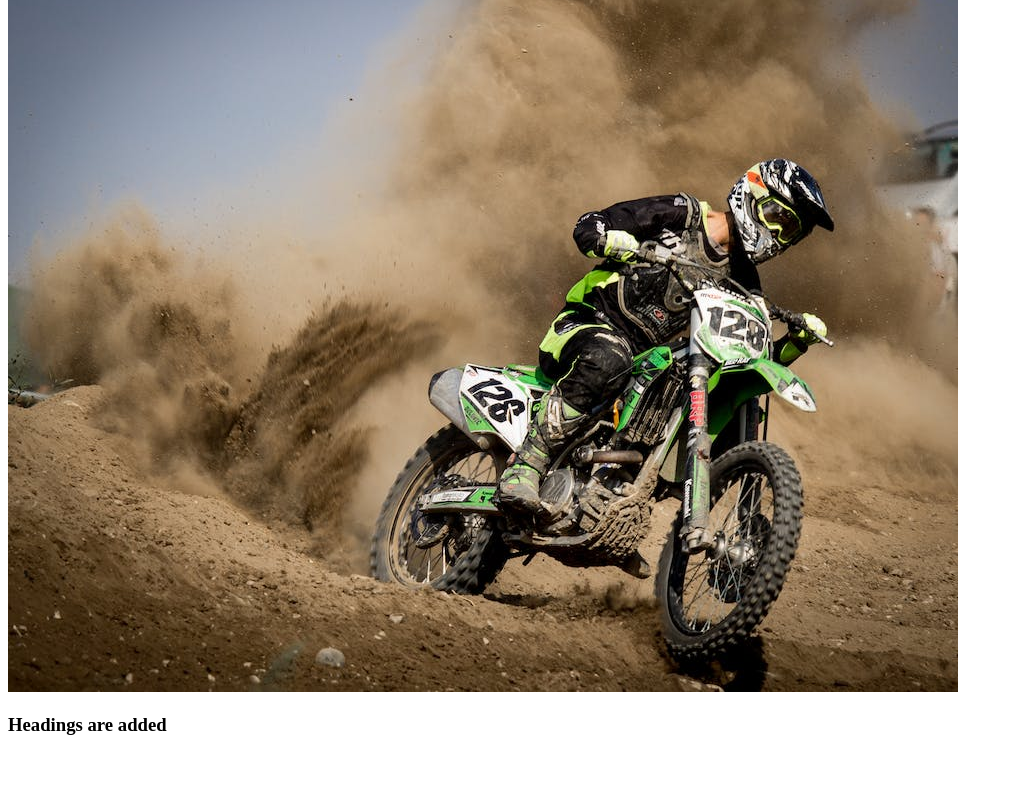
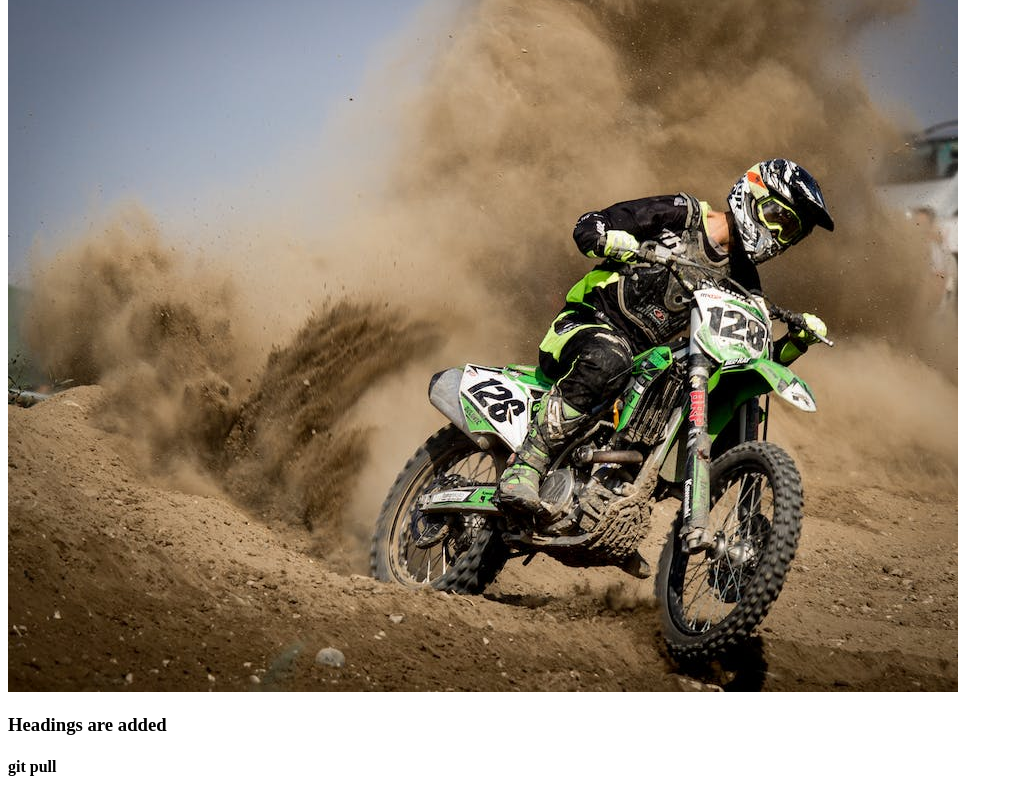
Before and after one commit to ah3482375/myfirstgitproj, a plain HTML site: page index.html in a window 1280 px wide. Shown: the part 1713-2510 px from the top of the page, without its empty margins (0-1013 px from the left). Before the commit the page ends 2468 px from the top, so only its background shows below. Drawn offline with Linux system fonts and the light colour scheme.

Commit message:
pull heading added

```diff
--- a/index.html
+++ b/index.html
@@ -13,6 +13,7 @@
   <img src="img 2.jpeg">
   <img src="img 2.jpeg">
   <h3>Headings are added</h3>
+    <h4>git pull </h4>
 
 </body>
 </html>
```
